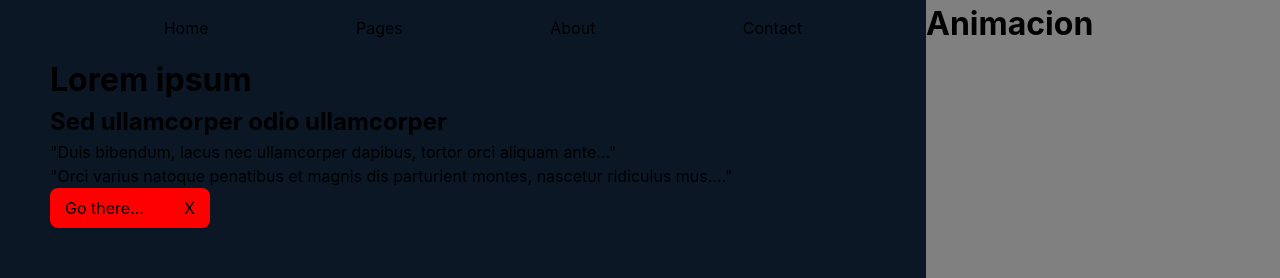
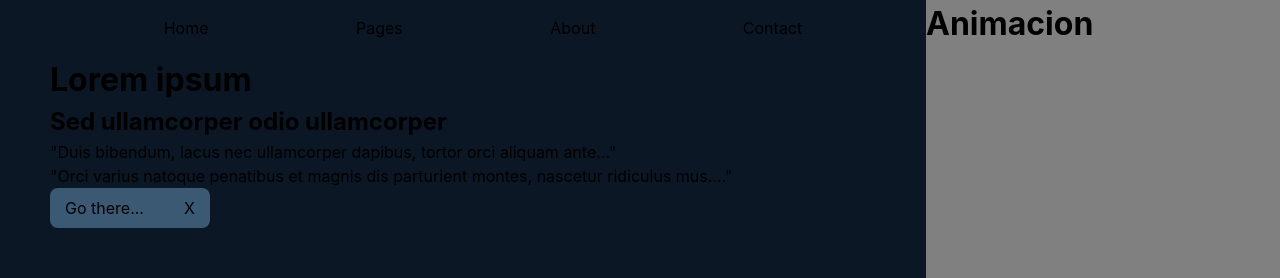
Before and after one commit to camilo9497/camilo_aguilera_prueba_frontend, a React (Vite) app: page / in a window 1280 px wide. Shown: the top 278 px of the page. Built offline with nearby package versions, Linux system fonts and the light colour scheme.

Commit message:
add color variable and background color

```diff
--- a/src/components/Button/styles.module.css
+++ b/src/components/Button/styles.module.css
@@ -1,6 +1,6 @@
 
 .container {
-  background-color: red;
+  background-color: var(--secondaryBlue);
   padding: 8px 15px;
   border-radius: 8px ;
   display: flex;
@@ -11,7 +11,7 @@
   width: 130px;
 }
 .container:hover {
-  background-color: blue;
+  background-color: var(--golden);
 }
 .text {
   margin: 0px;
```
